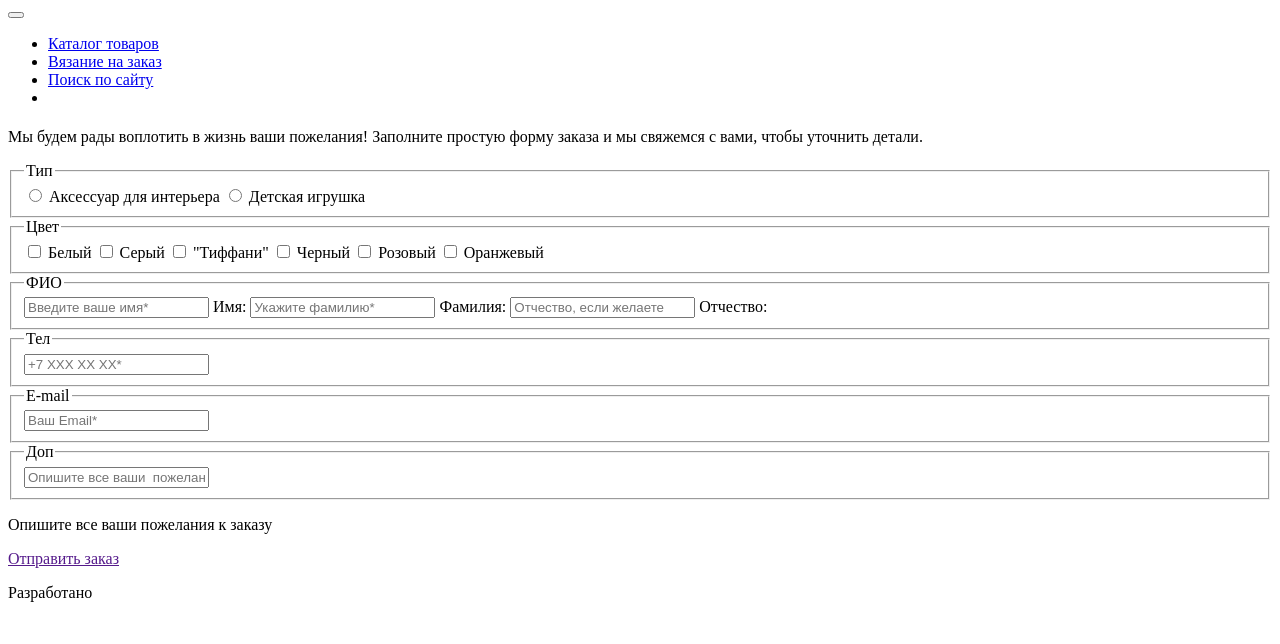
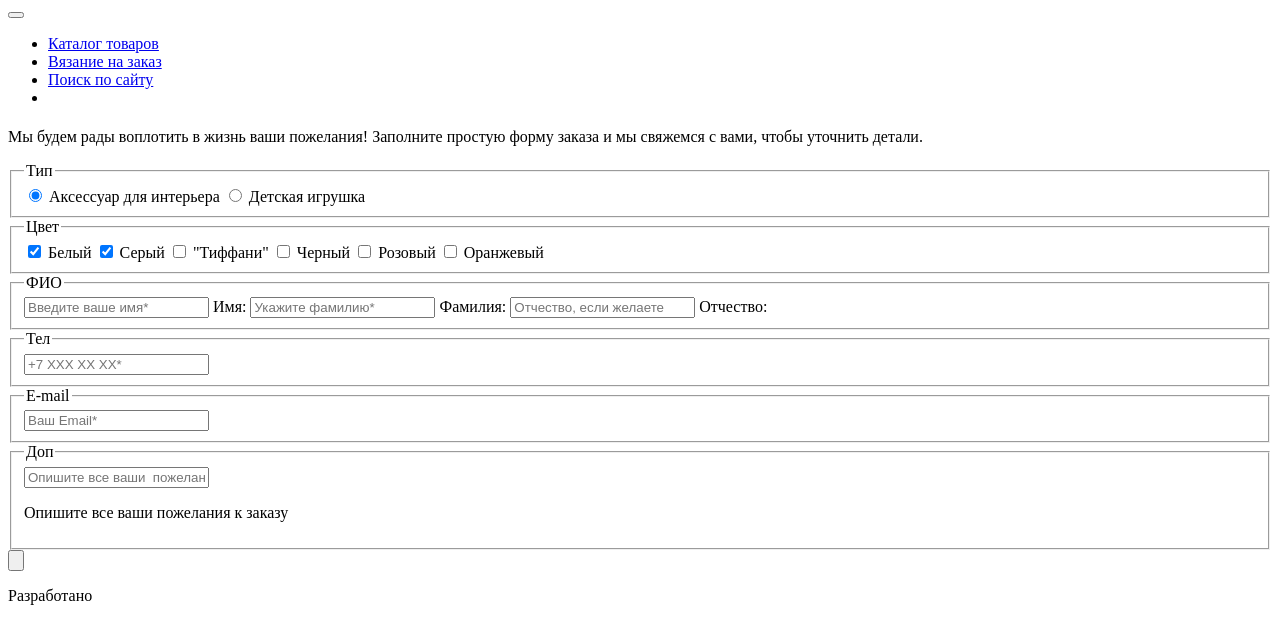
Before and after one commit to enelizarova/Mishka, a website: page form.html in a window 1280 px wide. Shown: the part 46-690 px from the top of the page. Drawn offline with Linux system fonts and the light colour scheme.

Commit message:
правки

```diff
--- a/form.html
+++ b/form.html
@@ -33,55 +33,53 @@
       <div class="main-container">
         <h1 class="page-title"></h1>
         <p class="page-prew">Мы будем рады воплотить в жизнь ваши пожелания! Заполните простую форму заказа и мы свяжемся с вами, чтобы уточнить детали.</p>
-        <form class="form-for-type">
+        <form class="order-form">
           <fieldset>
             <legend>Тип</legend>
-            <input type="radio" id="accessory">
+            <input type="radio" id="accessory" name="form-radio" class="order-form__radio" checked="checked">
             <label for="accessory">Аксессуар для  интерьера</label>
-            <input type="radio" id="toy">
+            <input type="radio" id="toy" name="form-radio" class="order-form__radio">
             <label for="toy">Детская игрушка</label>
           </fieldset>
           <fieldset>
             <legend>Цвет</legend>
-            <input type="checkbox" id="white">
+            <input type="checkbox" id="white" name="form-checkbox" class="order-form__checkbox" checked="checked">
             <label for="white">Белый</label>
-            <input type="checkbox" id="gray">
+            <input type="checkbox" id="gray" name="form-checkbox" class="order-form__checkbox" checked="checked">
             <label for="gray">Серый</label>
-            <input type="checkbox" id="Tiffani">
+            <input type="checkbox" id="Tiffani" name="form-checkbox" class="order-form__checkbox">
             <label for="Tiffani">"Тиффани"</label>
-            <input type="checkbox" id="black">
+            <input type="checkbox" id="black" name="form-checkbox" class="order-form__checkbox">
             <label for="black">Черный</label>
-            <input type="checkbox" id="pink">
+            <input type="checkbox" id="pink" name="form-checkbox" class="order-form__checkbox">
             <label for="pink">Розовый</label>
-            <input type="checkbox" id="orange">
+            <input type="checkbox" id="orange" name="form-checkbox" class="order-form__checkbox">
             <label for="orange">Оранжевый</label>
           </fieldset>
           <fieldset>
             <legend>ФИО</legend>
-            <input type="text" placeholder="Введите ваше имя*" id="username">
+            <input type="text" placeholder="Введите ваше имя*" id="username" name="form-text" class="order-form__text">
             <label for="username">Имя:</label>
-            <input type="text" placeholder="Укажите фамилию*" id="usersoname">
+            <input type="text" placeholder="Укажите фамилию*" id="usersoname" name="form-text" class="order-form__text">
             <label for="usersoname">Фамилия:</label>
-            <input type="text" placeholder="Отчество, если желаете" id="second-username">
+            <input type="text" placeholder="Отчество, если желаете" id="second-username" name="form-text" class="order-form__text">
             <label for="second-username">Отчество:</label>
           </fieldset>
           <fieldset>
             <legend>Тел</legend>
-            <input type="tel" placeholder="+7 ХХХ ХХ ХХ*">
+            <input type="tel" placeholder="+7 ХХХ ХХ ХХ*" name="form-tel" class="order-form__tel">
           </fieldset>
           <fieldset>
             <legend>E-mail</legend>
-            <input type="email" placeholder="Ваш Email*">
+            <input type="email" placeholder="Ваш Email*" name="form-email" class="order-form__email">
           </fieldset>
           <fieldset>
             <legend>Доп</legend>
-            <input type="textarea" placeholder="Опишите все ваши  пожелания к заказу">
+            <input type="textarea" placeholder="Опишите все ваши  пожелания к заказу" name="form-textarea" class="order-form__texrarea">
+            <p>Опишите все ваши  пожелания к заказу</p>
           </fieldset>
+          <input type="button" name="form-btn" class="btn" placeholder="Отправить заказ" name="form-button">
         </form>
-        <p>Опишите все ваши  пожелания к заказу</p>
-      </div>
-      <div class="order-sent-bnt">
-        <a href="" class="btn">Отправить заказ</a>
       </div>
     </main>
     <footer class="main-footer">
```
